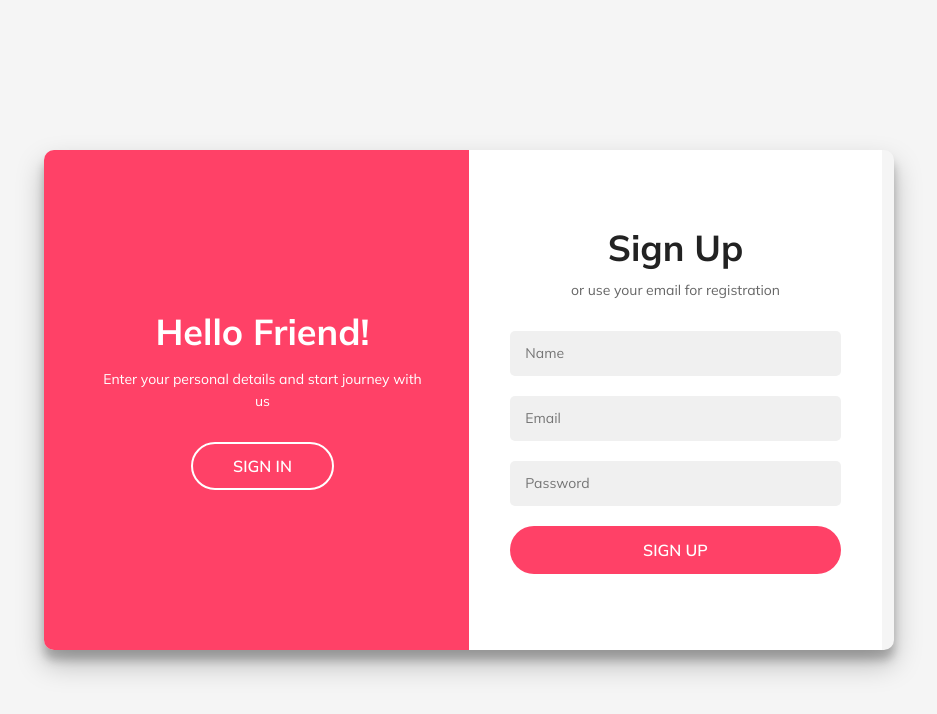
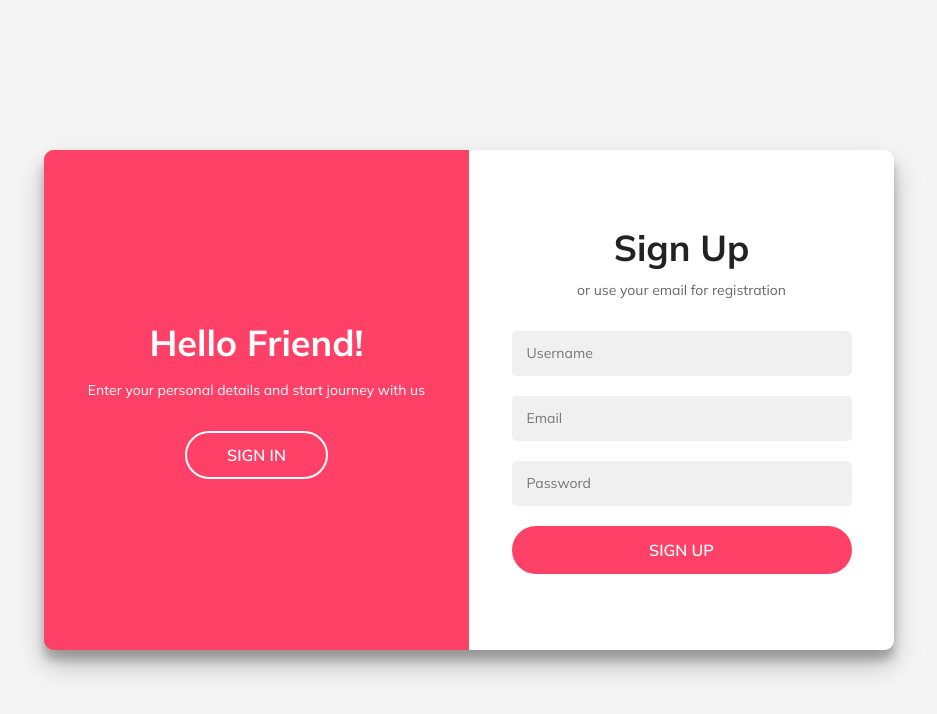
Before and after one commit to MeliodasCRM/Homemade-Nails, a React app: page /login in a window 1280 px wide. Both pictures are taken after a click on the button "SIGN UP". Shown: the whole page, without its empty margins (171-1108 px from the left). Built offline with nearby package versions, Linux system fonts and the light colour scheme.

Commit message:
Mensajes de error login, mejora de CSS

```diff
--- a/src/front/pages/Logister.jsx
+++ b/src/front/pages/Logister.jsx
@@ -97,7 +97,7 @@ const Logister = () => {
             <div className="type">
               <input
                 type="text"
-                placeholder="Name"
+                placeholder="Username"
                 id="name"
                 required
               />
@@ -115,6 +115,8 @@ const Logister = () => {
                 type={showPassword.signUp ? "text" : "password"}
                 placeholder="Password"
                 id="passwordSignUp"
+                pattern="^(?=.*[a-z])(?=.*[A-Z])(?=.*\d)(?=.*[@$!%*?&.])[A-Za-z\d@$!%*?&]{8,}$"
+                title="La contraseña debe tener al menos 8 caracteres, incluyendo una letra minúscula, una mayúscula, un número y un carácter especial"
                 required
                 value={passwords.signUp}
                 onChange={(e) => handlePasswordChange("signUp", e.target.value)}
@@ -136,7 +138,6 @@ const Logister = () => {
         </div>
       </div>
 
-      {/* Área rosa con mensajes de bienvenida */}
       <div className="overlay">
         <div className="page page_signIn">
           <h3>Welcome Back!</h3>
--- a/src/front/styles/logister.css
+++ b/src/front/styles/logister.css
@@ -27,26 +27,38 @@ body {
 }
 
 .container .box {
-    width: 50%;
+    position: absolute; /* Cambiado a posición absoluta */
+    width: 50%;        /* Mantiene el 50% del ancho */
     height: 100%;
     background-color: #fff;
     display: flex;
     justify-content: center;
     align-items: center;
     z-index: 2;
-    position: relative;
+    transition: transform 0.7s cubic-bezier(0.4, 0, 0.2, 1);
+    left: 0;           /* Asegura que empiece desde la izquierda */
+}
+
+.container.active .box {
+    transform: translateX(100%); /* Mueve a la derecha cuando está activo */
 }
 
 .container .overlay {
-    width: 50%;
+    position: absolute; /* Cambiado a posición absoluta */
+    width: 50%;        /* Mantiene el 50% del ancho */
     height: 100%;
     background-color: #FF4167;
-    position: relative;
     display: flex;
     justify-content: center;
     align-items: center;
     color: white;
     z-index: 1;
+    transition: transform 0.7s cubic-bezier(0.4, 0, 0.2, 1);
+    right: 0;          /* Asegura que empiece desde la derecha */
+}
+
+.container.active .overlay {
+    transform: translateX(-100%); /* Mueve a la izquierda cuando está activo */
 }
 
 .container .overlay::before {
@@ -192,19 +204,6 @@ body {
     background-color: rgba(255, 255, 255, 0.2);
 }
 
-.container .box,
-.container .overlay {
-    transition: transform 0.7s cubic-bezier(0.4, 0, 0.2, 1);
-}
-
-.container.active .box {
-    transform: translateX(100%);
-}
-
-.container.active .overlay {
-    transform: translateX(-100%);
-}
-
 .form.sign_up {
     display: none;
 }
```
